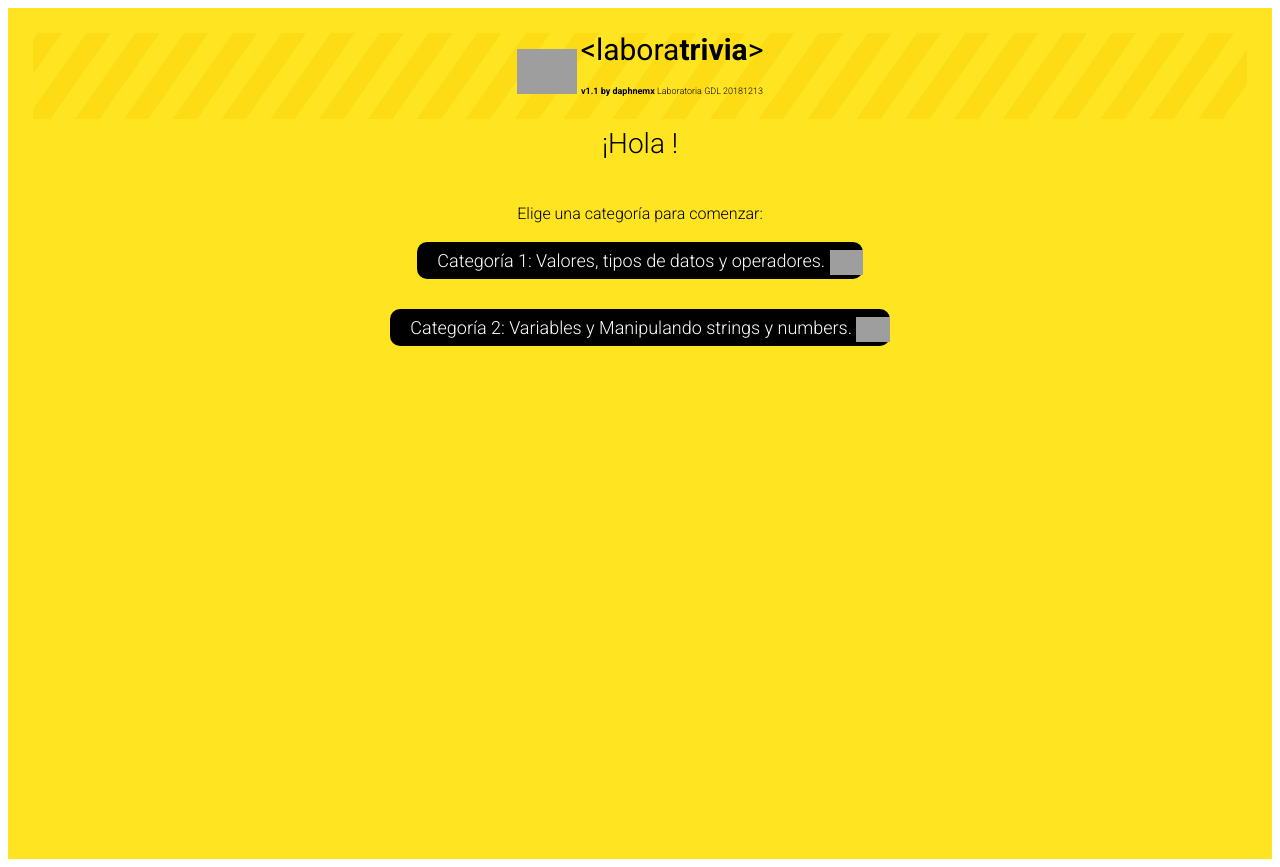
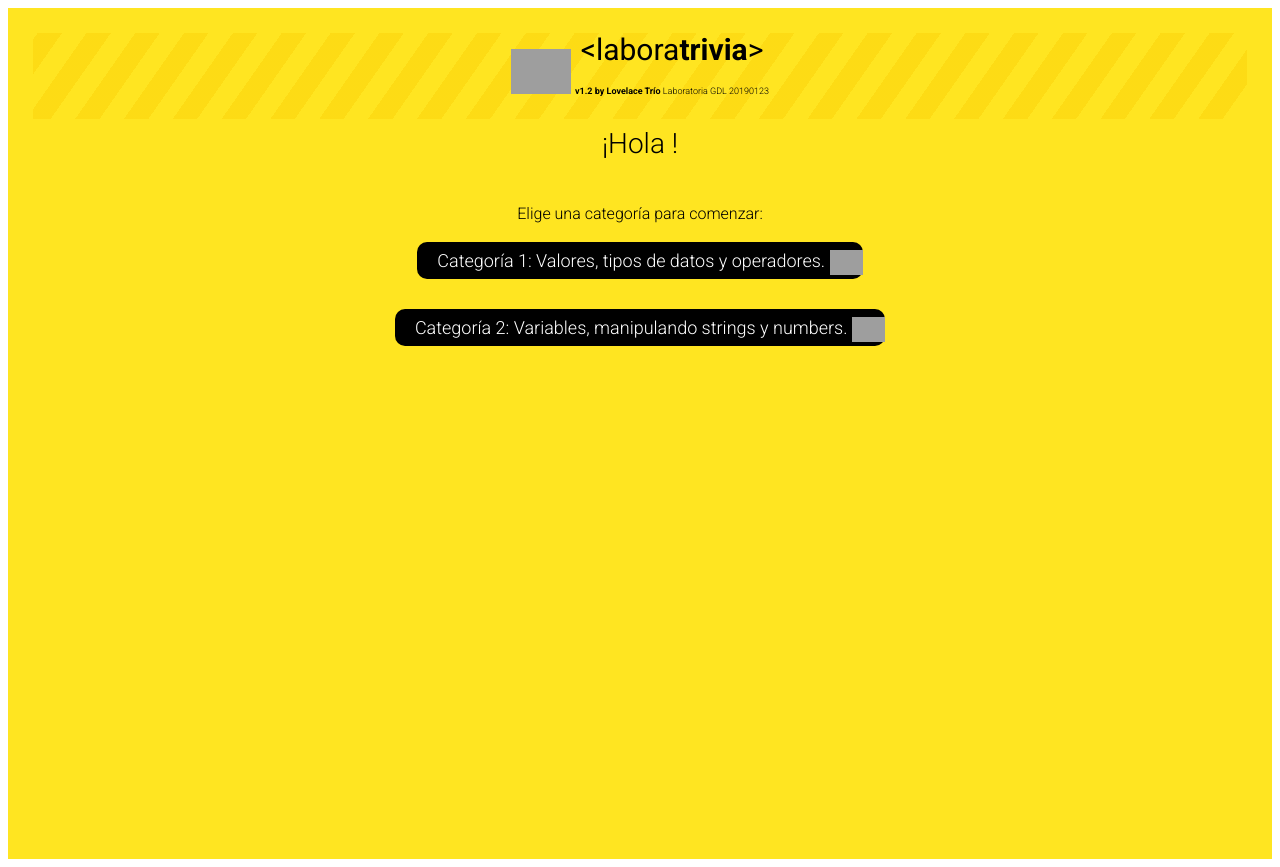
Before and after one commit to ClauGarfiasMx/laboratriviaReloaded, a plain HTML site: page trivia.html in a window 1280 px wide. Drawn offline with Linux system fonts and the light colour scheme; grey boxes are pictures that could not be loaded.

Commit message:
Update trivia.html

```diff
--- a/trivia.html
+++ b/trivia.html
@@ -30,7 +30,7 @@
 			</div>
 			 PANTALLA 1 LOGIN
 			<div id="login" class="low-screen">
-				<p><span style="font-size: 1.75em; line-height: 1em; font-weight:500;">¡Benvenut@!</span><br><span style ="font-size: 1em;"><strong>Laboratrivia</strong> es mi primer aplicación web. <br> La diseñé en base al trabajo realizado por el gran <a href="https://codepen.io/SeleneHdz/pen/RErWLw?editors=1010" target=" "> Lovelace Trío </a> de Laboratoria Guadalajara durante el curso de preadmisión 2018.<br> Se puede usar para múltiples própósitos variando el contenido. Gracias por pasar a verla ¡espero la disfrutes!</span><br><br><strong>Por favor ingresa tu nombre:</strong></p>
+				<p><span style="font-size: 1.75em; line-height: 1em; font-weight:500;">¡Bienvenida!</span><br><span style ="font-size: 1em;"><strong>Laboratrivia</strong> es mi primer aplicación web. <br> La diseñé en base al trabajo realizado por el gran <a href="https://codepen.io/SeleneHdz/pen/RErWLw?editors=1010" target=" "> Lovelace Trío </a> de Laboratoria Guadalajara durante el curso de preadmisión 2018.<br> Se puede usar para múltiples própósitos variando el contenido. Gracias por pasar a verla ¡espero la disfrutes!</span><br><br><strong>Por favor ingresa tu nombre:</strong></p>
 				<input type="text" name="userName" id="userName">
 				<br>
 				 BOTON DE LOGIN LLEVA A PANTALLA 2
@@ -41,7 +41,7 @@
 		    <div id="logo-container">
 		    	<div id="logo-small">
 					<a href="index.html"><img id="logo" src="https://tusitio-facil.com/wp-content/uploads/2018/12/studygirlyaoyao2.png" style="width: 60px; height: auto; display: inline-block;"></a>
-					<div style="display: inline-block;"><h1 class="small-title">&#60labora<strong>trivia</strong>&#62</h1><p><span style="font-size:9px; text-align: left;display: inline-block;"><strong><br>v1.1 by daphnemx</strong> Laboratoria GDL 20181213 </span></p></div>
+					<div style="display: inline-block;"><h1 class="small-title">&#60labora<strong>trivia</strong>&#62</h1><p><span style="font-size:9px; text-align: left;display: inline-block;"><strong><br>v1.2 by Lovelace Trío</strong> Laboratoria GDL 20190123 </span></p></div>
 				</div>
 
 		    </div>
@@ -59,7 +59,7 @@
 		    		<button id="cat01" class="categories" onclick="cat01screen()">Categoría 1: Valores, tipos de datos y operadores.&nbsp<img src="https://tusitio-facil.com/wp-content/uploads/2018/12/rightarrow.png" style="height: 25px; width: auto; position: absolute;display: inline;">&nbsp&nbsp&nbsp</button>
 		    		<br>
 		    		<!--BOTON CAT 2 LLEVA A PANTALLA 3-2--->
-		    		<button id="cat02" class="categories" onclick="cat02screen()">Categorí­a 2: Variables y Manipulando strings y numbers.&nbsp<img src="https://tusitio-facil.com/wp-content/uploads/2018/12/rightarrow.png" style="height: 25px; width: auto; position: absolute;display: inline;">&nbsp&nbsp&nbsp</button>
+		    		<button id="cat02" class="categories" onclick="cat02screen()">Categorí­a 2: Variables, manipulando strings y numbers.&nbsp<img src="https://tusitio-facil.com/wp-content/uploads/2018/12/rightarrow.png" style="height: 25px; width: auto; position: absolute;display: inline;">&nbsp&nbsp&nbsp</button>
 		    	</div>
 <!---PANTALLA 3-1 CATEGORIA 1 -->
 		    	<div id="cat01screen" hidden>
@@ -145,7 +145,7 @@
 
 				<!---PANTALLA 3-2 CATEGORIA 2 -->
 		    	<div id="cat02screen" hidden>
-		    		<p><span style="font-size: 1.4em; line-height: 1em; font-weight:400;">Categorí­a 2: Variables y Manipulando strings y numbers.</span>
+		    		<p><span style="font-size: 1.4em; line-height: 1em; font-weight:400;">Categorí­a 2: Variables, manipulando strings y numbers.</span>
 
 			    	<div id="question0201"><br><!--PREGUNTA0201--->
 			    		<p><strong>Pregunta 1: ¿Cuál de las siguientes opciones hace que la variable se aumentará a 1?</strong></p>
```
